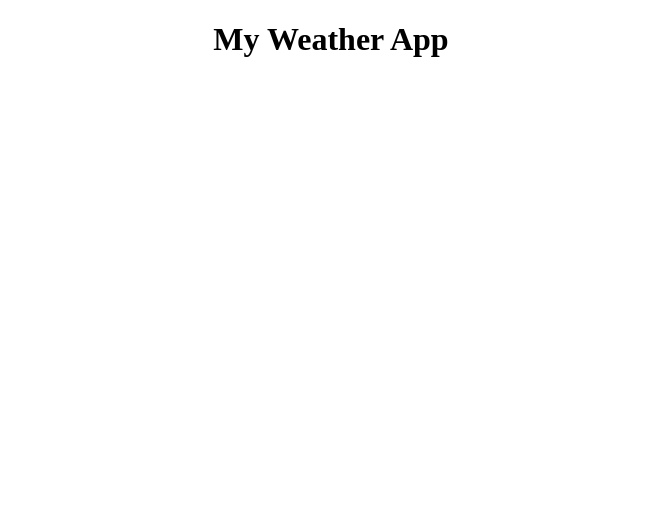
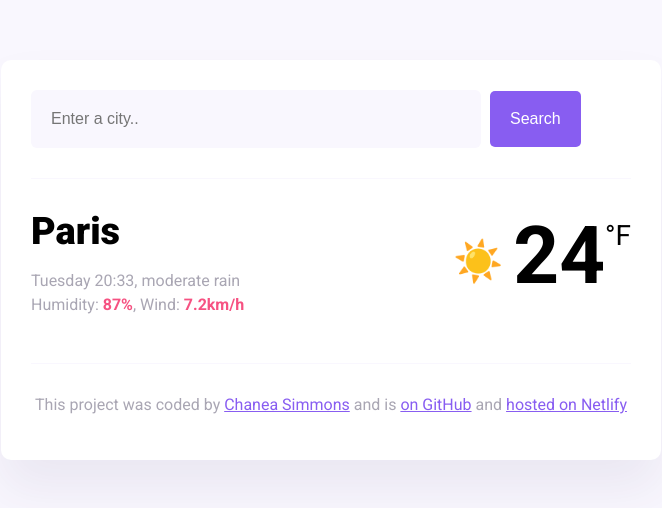
Before and after one commit to ChaneaSimmons/weather-app, a plain HTML site: page index.html in a window 1280 px wide. Shown: the whole page, without its empty margins (309-971 px from the left). Drawn offline with nearby package versions, Linux system fonts and the light colour scheme.

Commit message:
added style and js

```diff
--- a/index.html
+++ b/index.html
@@ -3,14 +3,56 @@
   <head>
     <meta charset="UTF-8" />
     <meta name="viewport" content="width=device-width, initial-scale=1.0" />
-    <title>Document</title>
+    <link rel="preconnect" href="https://fonts.googleapis.com" />
+    <link rel="preconnect" href="https://fonts.gstatic.com" crossorigin />
+    <link
+      href="https://fonts.googleapis.com/css2?family=Roboto:ital,wght@0,100;0,400;0,500;0,700;0,900;1,100;1,300;1,400;1,500;1,700;1,900&display=swap"
+      rel="stylesheet"
+    />
+    <script src="https://unpkg.com/axios@1.1.2/dist/axios.min.js"></script>
+    <link rel="stylesheet" href="src/styles.css" />
+
+    <title>My weather application</title>
   </head>
-  <style>
-    h1 {
-      text-align: center;
-    }
-  </style>
   <body>
-    <h1>My Weather App</h1>
+    <div class="weather-app">
+      <header>
+        <form id="search-form">
+          <input
+            type="search"
+            placeholder="Enter a city.."
+            required
+            class="search-input"
+            id="search-input"
+          />
+          <input type="submit" value="Search" class="search-button" />
+        </form>
+      </header>
+      <main>
+        <div class="current-weather">
+          <div>
+            <h1 class="current-city" id="current-city">Paris</h1>
+            <p class="current-details">
+              <span id="current-date"></span>, moderate rain <br />
+              Humidity: <strong>87%</strong>, Wind: <strong>7.2km/h</strong>
+            </p>
+          </div>
+          <div class="current-temperature">
+            <span class="current-temperature-icon">☀️</span
+            ><span class="current-temperature-value">24</span
+            ><span class="current-temperature-unit">°F</span>
+          </div>
+        </div>
+      </main>
+      <footer>
+        <p>
+          This project was coded by
+          <a href="#" target="_blank">Chanea Simmons</a> and is
+          <a href="#" target="_blank"> on GitHub</a> and
+          <a href="#" target="_blank">hosted on Netlify</a>
+        </p>
+      </footer>
+    </div>
   </body>
+  <script src="src/index.js"></script>
 </html>
--- /dev/null
+++ b/src/index.js
@@ -0,0 +1,53 @@
+function displayTemp(response) {
+  let cityElement = document.querySelector("#current-city");
+  cityElement.innerHTML = response.data.city;
+  let currentTemp = document.querySelector(`.current-temperature-value`);
+  currentTemp.innerHTML = Math.round(response.data.temperature.current);
+}
+
+function search(event) {
+  event.preventDefault();
+  let searchInputElement = document.querySelector("#search-input");
+  searchCity(searchInputElement.value);
+}
+
+function searchCity(city) {
+  let apiKey = "aatbf0c2od53d41737ca6d7d30e64b01";
+  let apiUrl = `https://api.shecodes.io/weather/v1/current?query=${city}&key=${apiKey}&units=imperial`;
+  axios.get(apiUrl).then(displayTemp);
+}
+
+function formatDate(date) {
+  let minutes = date.getMinutes();
+  let hours = date.getHours();
+  let day = date.getDay();
+
+  if (minutes < 10) {
+    minutes = `0${minutes}`;
+  }
+
+  if (hours < 10) {
+    hours = `0${hours}`;
+  }
+
+  let days = [
+    "Sunday",
+    "Monday",
+    "Tuesday",
+    "Wednesday",
+    "Thursday",
+    "Friday",
+    "Saturday",
+  ];
+
+  let formattedDay = days[day];
+  return `${formattedDay} ${hours}:${minutes}`;
+}
+
+let searchForm = document.querySelector("#search-form");
+searchForm.addEventListener("submit", search);
+
+let currentDateELement = document.querySelector("#current-date");
+let currentDate = new Date();
+
+currentDateELement.innerHTML = formatDate(currentDate);
--- /dev/null
+++ b/src/styles.css
@@ -0,0 +1,98 @@
+body {
+  background: #f9f7fe;
+  font-family: "Roboto", sans-serif;
+}
+
+a {
+  color: #885df1;
+}
+
+.weather-app {
+  background: white;
+  max-width: 600px;
+  margin: 60px auto;
+  padding: 30px;
+  border-radius: 10px;
+  box-shadow: 0 30px 50px rgba(65, 50, 100, 0.08);
+}
+
+header {
+  border-bottom: 1px solid #f9f7fe;
+  padding-bottom: 30px;
+}
+
+.search-input {
+  background-color: #f9f7fe;
+  border: none;
+  color: rgba(39, 33, 66, 0.4);
+  font-size: 16px;
+  padding: 20px;
+  width: 75%;
+  border-radius: 6px;
+}
+
+.search-button {
+  margin-left: 5px;
+  font-size: 16px;
+  background-color: #885df1;
+  color: white;
+  border: none;
+  padding: 20px;
+  line-height: 1;
+  border-radius: 5px;
+}
+
+main {
+  padding: 30px 0;
+}
+
+.current-temperature {
+  font-size: 48px;
+}
+
+.current-weather {
+  display: flex;
+  justify-content: space-between;
+}
+
+.current-city {
+  font-size: 38px;
+  font-weight: 900;
+  margin: 0;
+}
+.current-details {
+  color: rgba(39, 33, 66, 0.4);
+  font-size: 16px;
+  font-weight: 400;
+  line-height: 24px;
+}
+
+.current-details strong {
+  color: #f65282;
+}
+
+.current-temperature-icon {
+  position: relative;
+  top: -8px;
+  font-size: 40px;
+  margin-right: 10px;
+}
+
+.current-temperature-value {
+  font-size: 80px;
+  font-weight: bold;
+}
+
+.current-temperature-unit {
+  font-size: 28px;
+  position: relative;
+  top: -38px;
+}
+
+footer {
+  border-top: 1px solid #f9f7fe;
+  text-align: center;
+  padding-top: 15px;
+
+  color: rgba(39, 33, 66, 0.4);
+}
```
Also changed, not shown: 1 other file.
